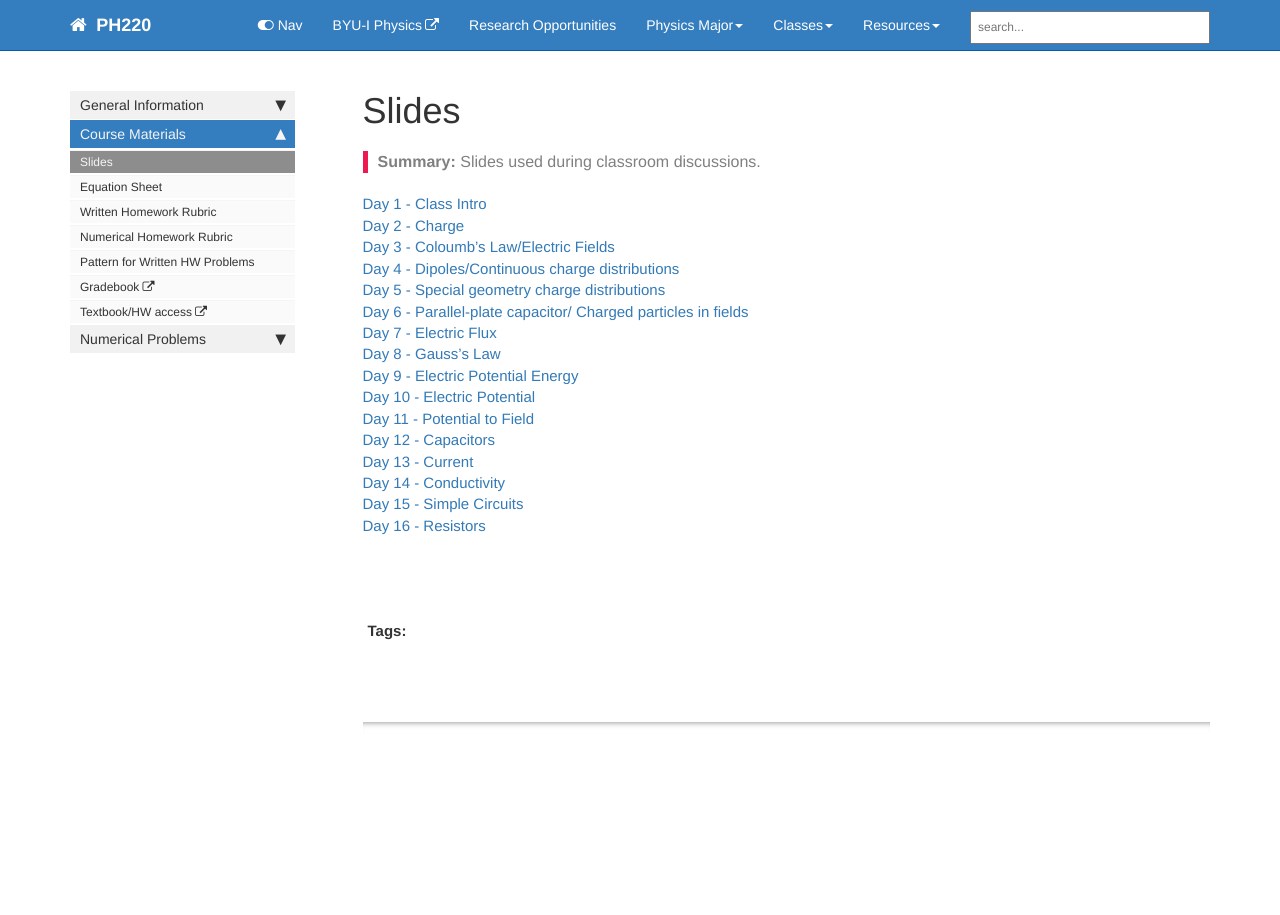
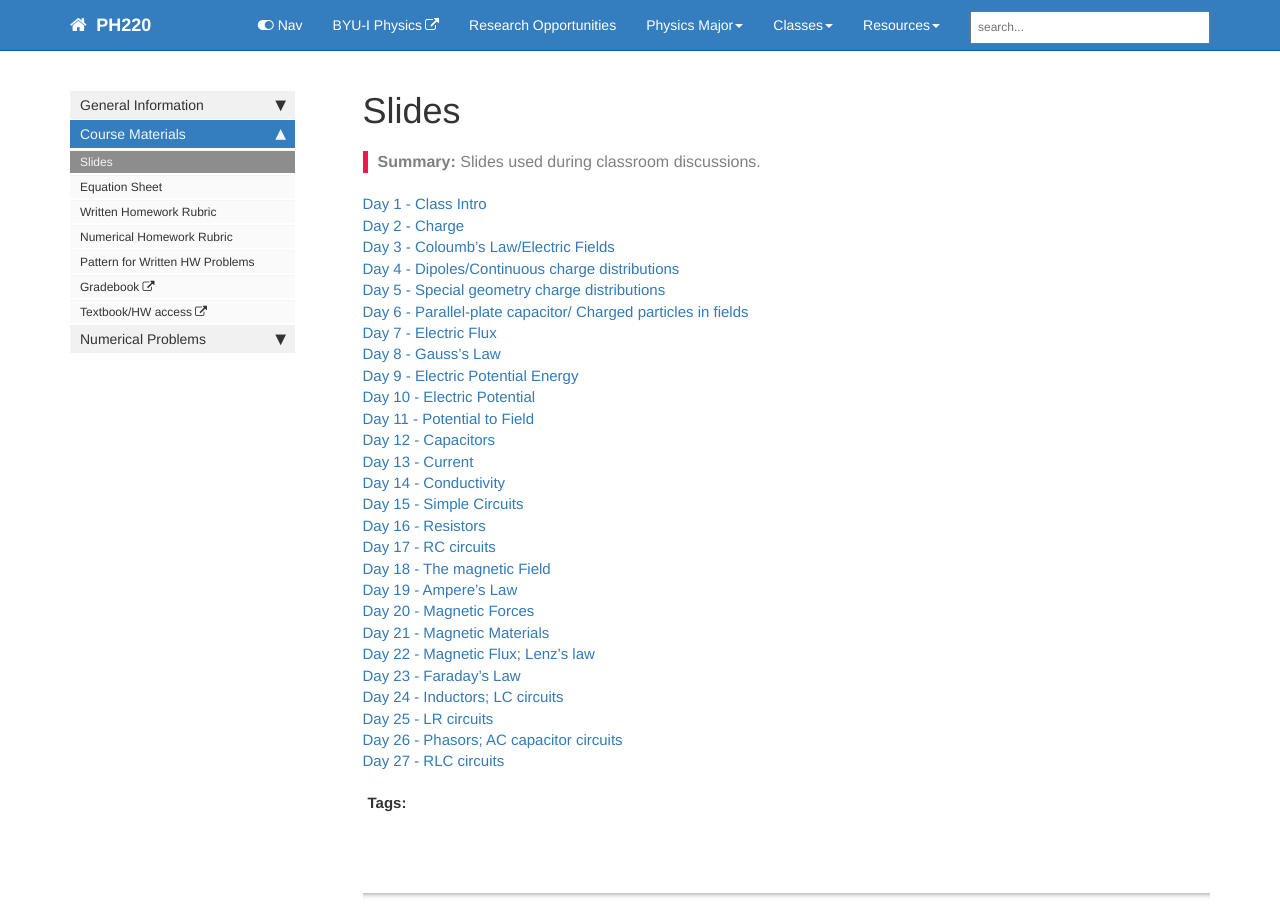
Before and after one commit to lancejnelson/PH220, a Jekyll site: the page built from course_docs/slides.md, in a window 1280 px wide. Built offline with Jekyll 4.4.1, drawn with Linux system fonts in a browser that asks for light colours; comment, search, counter and statistics services are not loaded.

Commit message:
Updating slides

```diff
--- a/course_docs/slides.md
+++ b/course_docs/slides.md
@@ -26,17 +26,17 @@ folder: course_docs
  [Day 14 - Conductivity][day14]
  [Day 15 - Simple Circuits][day15]
  [Day 16 - Resistors][day16]
- <!--- [Day 17 - RC circuits][day17]  -->
- <!--- [Day 18 - The magnetic Field][day18] -->
- <!--- [Day 19 - Ampere's Law][day19]      -->
- <!--- [Day 20 - Magnetic Forces][day20]     -->
- <!--- [Day 21 - Magnetic Materials][day21]  -->
- <!--- [Day 22 - Magnetic Flux; Lenz's law][day22]-->
- <!--- [Day 23 - Faraday's Law][day23]      -->
- <!--- [Day 24 - Inductors; LC circuits][day24]-->
- <!--- [Day 25 - LR circuits][day25]      -->
- <!--- [Day 26 - Phasors; AC capacitor circuits][day26]-->
- <!--- [Day 27 - RLC circuits][day27]      -->
+ [Day 17 - RC circuits][day17]
+ [Day 18 - The magnetic Field][day18]
+ [Day 19 - Ampere's Law][day19]
+ [Day 20 - Magnetic Forces][day20]
+ [Day 21 - Magnetic Materials][day21]
+ [Day 22 - Magnetic Flux; Lenz's law][day22]
+ [Day 23 - Faraday's Law][day23]
+ [Day 24 - Inductors; LC circuits][day24]
+ [Day 25 - LR circuits][day25]
+ [Day 26 - Phasors; AC capacitor circuits][day26]
+ [Day 27 - RLC circuits][day27]
 
 [day1]: ../course_docs/slides/D1-IntroToPH220.pdf
 [day2]: ../course_docs/slides/D2-Charge.pdf
```
Also changed, not shown: 4 other files.
